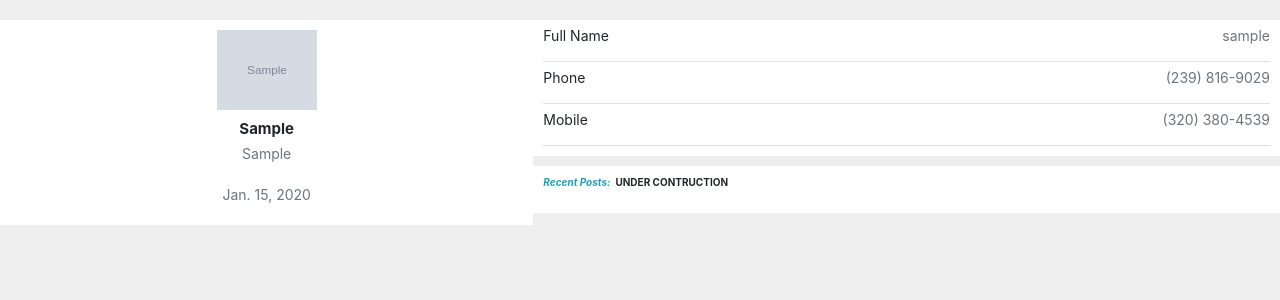
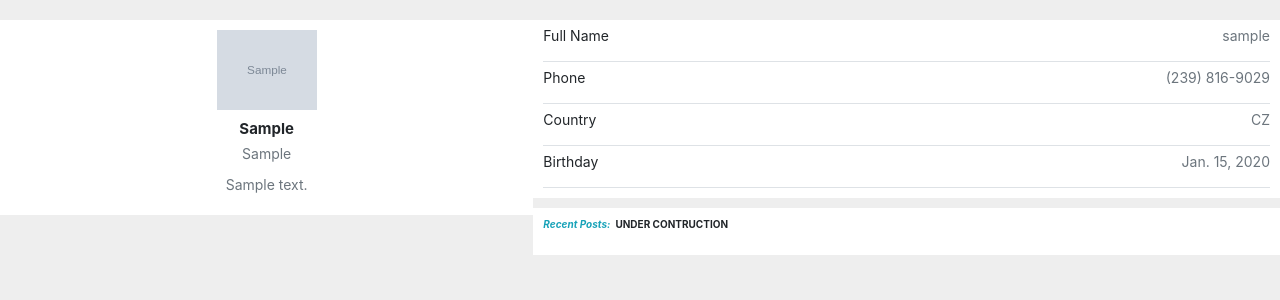
Before and after one commit to rlivermorejr/screamingv2, a Django app: page /profile/1/ in a window 1280 px wide. Shown: the part 301-601 px from the top of the page. Run offline with Django 3.2, Linux system fonts and the light colour scheme; tables that the repository leaves empty hold one stand-in row (values such as "Sample post"); grey boxes marked "Sample" are stand-in pictures; some libraries are stand-ins or nearby versions.

Commit message:
added mongodb settings. more edits to user profile styling

```diff
--- a/auth_app/models.py
+++ b/auth_app/models.py
@@ -18,8 +18,8 @@
         blank=True)
     date_of_birth = models.DateField(
         auto_now=False, default='1990-01-01')
-    header = models.CharField(max_length=80, default="A 'lil sum sum")
-    country = CountryField()
+    header = models.CharField(max_length=80, editable=True)
+    country = CountryField(blank_label='(select country)')
     followers = models.ManyToManyField('self', symmetrical=False,
                                        related_name='auth_followers',
                                        blank=True)
--- a/templates/profile.html
+++ b/templates/profile.html
@@ -49,9 +49,7 @@
         <img class="photo" src={{ account.profile_image.url }} alt="" height="80" width="100">
         <p class="fw-bold h4 mt-3 text-capitalize">{{ account.username }}</p>
         <p class="text-muted">{{ account.header }}</p>
-        <p class="text-muted mb-3">{{ account.location }}</p>
-        <p class="text-muted mb-3">{{ account.date_of_birth }}</p>
-
+        <p class="text-muted mb-3">{{ account.bio }}</p>
         {% if request.user.is_authenticated and request.user.username != account.username %}
         <div class="d-flex ">
           {% if request.user not in account.followers.all %}
@@ -109,8 +107,12 @@
         <p class="py-2 text-muted">(239) 816-9029</p>
       </div>
       <div class="d-flex align-items-center justify-content-between border-bottom">
-        <p class="py-2">Mobile</p>
-        <p class="py-2 text-muted">(320) 380-4539</p>
+        <p class="py-2">Country</p>
+        <p class="py-2 text-muted">{{ account.country }}</p>
+      </div>
+      <div class="d-flex align-items-center justify-content-between border-bottom">
+        <p class="py-2">Birthday</p>
+        <p class="py-2 text-muted">{{ account.date_of_birth }}</p>
       </div>
     </div>
     <div class="col-12 bg-white px-3 pb-2">
@@ -123,6 +125,74 @@
         <!-- Posts HERE -->
         <!-- Use different formatting than main -->
       </h6>
+      {% for post in posts %}
+      <div class="d-flex justify-content-center mb-3">
+        <div class='shadow p-4 mb-4 bg-white w-75'>
+          <div>
+            {{ post.content }}!!!
+          </div>
+          <p class='time'>
+            {{ post.creation_time }}
+          </p>
+          <br>
+          {% if request.user.is_authenticated %}
+          <div class="d-flex flex-row flex-grow-0 votings font-small">
+            {% if request.user in post.likes.all %}
+            <a class="fa fa-thumbs-up fa-2x hit-voting mr-1" href='/like/{{ post.id }}'></a>
+            <span class="mr-2">
+              {{ post.likes.count }}
+            </span>
+            {% else %}
+            <a class="fa fa-thumbs-o-up fa-2x hit-voting mr-1" href='/like/{{ post.id }}'></a>
+            <span class="mr-2">
+              {{ post.likes.count }}
+            </span>
+            {% endif %}
+            {% if request.user in post.dislikes.all %}
+            <a class="fa fa-thumbs-down fa-2x hit-voting ml-1 mr-1" href='/dislike/{{ post.id }}'></a>
+            <span>
+              {{ post.dislikes.count }}
+            </span>
+            {% else %}
+            <a class="fa fa-thumbs-o-down fa-2x hit-voting ml-1 mr-1" href='/dislike/{{ post.id }}'></a>
+            <span>
+              {{ post.dislikes.count }}
+            </span>
+            {% endif %}
+          </div>
+          <hr>
+          {% endif %}
+          <details>
+            <summary>Comments {{ post.comments.all.count }}</summary>
+            <form action="/comment/{{ post.id }}/" enctype="multipart/form-data" method="POST" class="form-horizontal">
+              {% csrf_token %}
+              {{ comment_form }}
+              <input class="btn btn-primary" type='submit' value='Submit'>
+            </form>
+            {% for comments in post.comments.all %}
+            <div class="comments" style="margin-left: 50px; border: 1px solid black; width: 30vw">
+              <a href="/profile/{{ comments.comment_by.id }}"><img src="{{ comments.comment_by.profile_image.url }}"
+                  width="50" height="50" class="rounded-circle"></a>
+              <p><a href="/profile/{{ comments.comment_by.id }}">{{ comments.comment_by }}</a> Replied:</p>
+              <p>{{ comments.content }}</p>
+              <p>{{ comments.created_at }}</p>
+              <p> Likes: {{ comments.likes.count }} </p>
+
+              {% if comments.liked %}
+              <a href="/like/{{ comments.id }}/comment"><button class="btn-xs">Dislike</button></a>
+              {% else %}
+              <a href="/like/{{ comments.id }}/comment"><button class="btn-xs">Like</button></a>
+              {% endif %}
+              {% if request.user == comments.author %}
+              <a href="/delete_comments/{{ comments.id }}/"><button>delete</button></a>
+              {% endif %}
+            </div>
+
+            {% endfor %}
+          </details>
+        </div>
+      </div>
+      {% endfor %}
     </div>
   </div>
 </div>
--- a/user_app/views.py
+++ b/user_app/views.py
@@ -23,12 +23,14 @@
             cur_user = Account.objects.get(id=request.user.id)
             notif = Notification.objects.filter(
                 user_to_notify=cur_user, read=False)
+            posts = ScreamModel.objects.filter(posted_by=cur_user)
         except Account.DoesNotExist:
             return render(request, 'profile.html', {'account': account})
     except Account.DoesNotExist:
         messages.info(request, "This account does not exist!")
         return HttpResponseRedirect(request.META['HTTP_REFERER'])
-    return render(request, 'profile.html', {'account': account, 'notif': notif})
+    return render(request, 'profile.html', {'account': account, 'notif': notif,
+                                            'posts': posts})
 
 
 @login_required
@@ -130,7 +132,9 @@
         cur_user = Account.objects.get(id=user_id)
         form = EditProfile(initial={
             'bio': cur_user.bio,
+            'header': cur_user.header,
             'date_of_birth': cur_user.date_of_birth,
+            'country': cur_user.country,
         })
         return render(request, 'forms/gen_form.html', {'form': form})
 
@@ -141,13 +145,15 @@
         if form.is_valid():
             data = form.cleaned_data
             cur_user.bio = data['bio']
+            cur_user.header = data['header']
             cur_user.date_of_birth = data['date_of_birth']
+            cur_user.country = data['country']
             cur_user.save()
             return render(request, 'profile.html', {'account': cur_user})
         else:
             print(form.errors)
             messages.info(request, "Error in the form!")
-            return HttpResponseRedirect(request.META['HTTP_REFERER'])
+            return render(request, 'profile.html')
 
 
 # class ProfileImage(View):
```
Also changed, not shown: conf/settings.py (+14 -1 lines), user_app/forms.py (+23 -11 lines), README.md, auth_app/migrations/0001_initial.py (added), auth_app/migrations/__init__.py (added), notification_app/migrations/0001_initial.py (added), notification_app/migrations/__init__.py (added), post_app/migrations/0001_initial.py (added), post_app/migrations/__init__.py (added).
